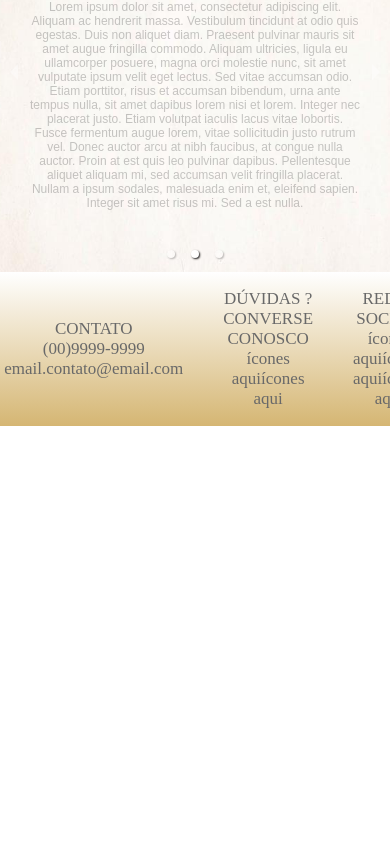
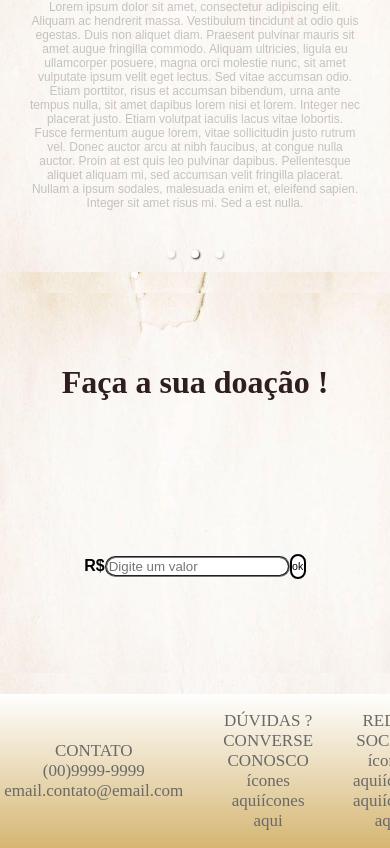
Before and after one commit to guicoutof/ordemCavaleirosCristo, a React (Create React App) app: page / in a window 390 px wide. Shown: the part 1816-2664 px from the top of the page. Before the commit the page ends 2242 px from the top, so only its background shows below. Built offline with nearby package versions, Linux system fonts and the light colour scheme.

Commit message:
Doação
Fiz algo simples para futuras mudanças, sei que as ultimas coisas que eu fiz não estão tão legais e não consegui arrumar a responsividade do outro sprint ;\.

```diff
--- a/src/App.js
+++ b/src/App.js
@@ -6,6 +6,7 @@ import Home from './components/home/home'
 import Footer from './components/footer/footer'
 import UserReviews from './components/reviews/userReviews'
 import Courses from './components/courses/courses'
+import Donate from './components/donate/donate'
 
 export default () => {
   return (
@@ -26,6 +27,7 @@ export default () => {
         It has survived not only five centuries, but also the leap into electronic typesetting, remaining essentially unchanged.
         It was popularised in the 1960s with the release of Letraset sheets containing Lorem Ipsum passages, and more recently with desktop publishing software like Aldus PageMaker."/>
       <UserReviews/>
+      <Donate/>
       <Footer/>
     </div>
   )
--- /dev/null
+++ b/src/components/donate/donate.css
@@ -0,0 +1,93 @@
+.donatemain{
+    width: 100%;
+    height: 50%;
+    background-image: url('../../assets/img/pergaminhoCarrosel.png');
+    background-size: cover;
+    background-repeat: no-repeat;
+    background-position: center;
+    display: flex;
+    flex: auto;
+    flex-flow: row;
+    flex-direction: column;
+
+}
+
+.donateinside{
+
+    align-content: center;
+    display: flex;
+    width: 100%;
+    height: 90%;
+    background-image: url('../../assets/img/pergaminhoCarrosel.png');
+    background-size: cover;
+    background-repeat: no-repeat;
+    background-position: center;
+    align-items: center;
+    flex-direction: column;
+    flex-wrap: wrap;
+    justify-content: center;
+    margin: auto;
+
+}
+
+.textdonate{
+    margin-bottom: 9%;
+    color: #2e1e1e;
+    align-items: center;
+    font-family: 'Times New Roman', Times, serif;
+    margin: auto;
+    clear: both;
+
+}
+
+.a{
+    margin-bottom: 3%;
+    height: 50%;
+    width: 20%;
+    background-color: transparent;
+    align-items: center;
+    justify-content: center;
+    flex-direction: row;
+    display: flex;
+
+}
+
+
+.rs{
+    color: black;
+    font-weight:bold;
+    display: flex;
+}
+
+#dinheiro{
+    display: flex;
+    align-content: center;
+    align-items: center;
+    border-radius: 30px 30px 30px 30px;
+    border-style: groove;
+    outline-style: none;
+
+}
+
+.butao{
+    height: 13%;
+    width: 13%;
+    border-radius: 30px 30px 30px 30px;
+    background-color: white;
+    align-items: center;
+    justify-items: center;
+    justify-content: center;
+    display: flex;
+    border-style: solid;
+    outline-style: none;
+    cursor: pointer;
+
+}
+.ok{
+    font-size: 80%;
+
+}
+
+.butao:hover{
+    background-color: rgb(226, 211, 142);
+}
--- /dev/null
+++ b/src/components/donate/donate.jsx
@@ -0,0 +1,21 @@
+import React from 'react'
+import './donate.css'
+
+export default () => {
+    return(
+        <div className="donatemain">
+
+             <div className="donateinside">
+             <h1 className="textdonate">Faça a sua doação !</h1>
+             <div className="a">
+             <label className="rs">R$</label><input id = "dinheiro" name= "dinheiro" type="number" step="0.01" min="0" placeholder="Digite um valor"></input>
+             <button className="butao"><d className="ok">ok</d></button>
+             </div>
+
+             </div>
+             <script>
+
+             </script>
+        </div>
+    )
+}
```
